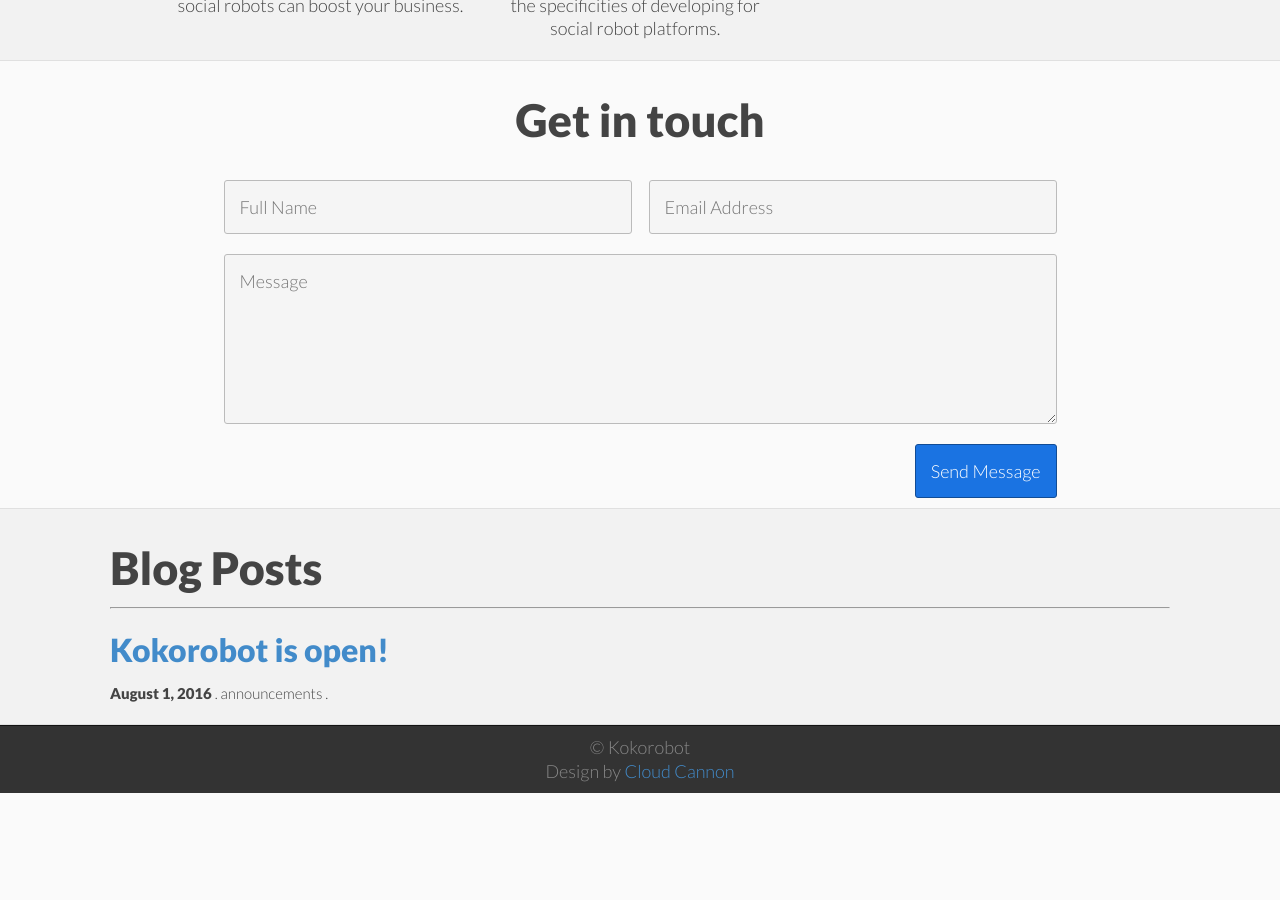
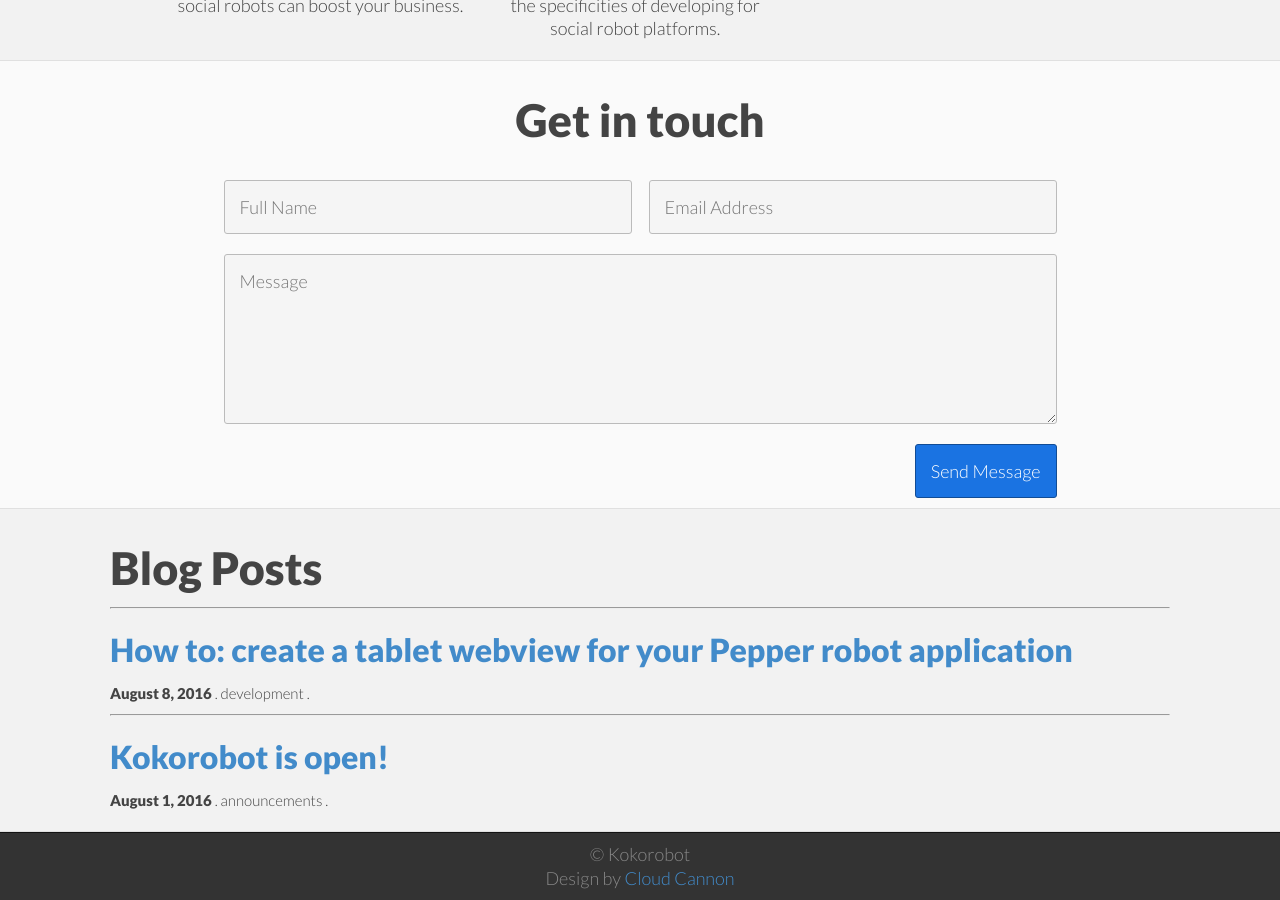
Before and after one commit to kokorobot/kokorobot.github.io, a Jekyll site: the page built from index.html, in a window 1280 px wide and 900 px high, scrolled down 709 px. Built offline with Jekyll 4.4.1, drawn with Linux system fonts in a browser that asks for light colours; before the commit the page ends 1502 px from its top, so only the background shows below that; part of the change alters nothing that is shown.

Commit message:
finished tablet sample post

````diff
--- a/_posts/2016-08-08-how-to-use-pepper-tablet.md
+++ b/_posts/2016-08-08-how-to-use-pepper-tablet.md
@@ -1,21 +1,22 @@
 ---
 layout: post
-published: false
+title: "How to: create a tablet webview for your Pepper robot application"
 date: 2016-08-08 09:00
 category: development
-meta: ""
+meta: "Learn how to use Pepper's tablet in your robot application for NaoqiOS 2.4"
 ---
 
-The whole project is on Github -> link
-this sample works on Pepper but not Nao. Nao uses an older version of JS SDK. Nao apps will still work on Pepper (deprecation)
+Here is a tutorial on the basics of creating an HTML5 webview to display on the tablet for your Pepper application.
+
+All the code is on [Github](https://github.com/kokorobot/pepper_samples).
 
 ## Setting up your projects
 
-Create app. Basic Manifest settings.
+Create your app, open your app *properties* choose a Project Name, then save your project. Now reopen *properties*, and choose the uuid you like for your project. You can also check other settings, especially the robot requirements (Pepper Y20) and Software version (2.4 and up).
 
-Create HTML folder. Put index.html in html folder.
+Now create a folder called `html`. It has to be that name, and in lowercase. When you upload your app to your robot, NaoqiOS will check for this folder and serve it with its NGinx server.
 
-Download and put needed libraries in project folder. As much and possible, don't rely on Tablet wifi, which is not always available for some obscure reason. (see troubleshooting). For example I often include jquery in my projects in the js folder.
+Download and put needed libraries in project folder (see troubleshooting). For example I often include jquery in my projects in the js folder.
 
 Also, add your javascript file as js/script.js, and stylesheet as css/style.css.
 
@@ -41,7 +42,7 @@ Then from Python, for example in a Choregraphe box, do:
 
 ```Python
 # method 1: use loadApplication
-uid = self.getPackageUid()
+uid = self.packageUid()
 self.session().service('ALTabletService').loadApplication(uid)
 
 # method2: use loadUrl
@@ -50,7 +51,7 @@ self.session().service('ALTabletService').loadApplication(uid)
 #self.session().service('ALTabletService').loadUrl(url)
 
 # at this point, the page is still hidden by default tablet screen
-self.session().service('ALTabletService).showWebview()
+self.session().service('ALTabletService').showWebview()
 ```
 
 Note that `self.getPackageUid()` is a method accessible only from Choregraphe boxes.
@@ -94,6 +95,52 @@ function sayHelloWorld() {
 }
 ```
 
+## Control the tablet from your robot
+
+To change elements on the tablet from the robot application, the best way is to use events or signals. The javascript SDK only handles *signals*. *Events* were the base of an older API but are still very present in most official APIs.
+
+Both are used in similar ways: when something happens, or a value is changed, callbacks are notified.
+
+To react to an event in javascript, you need to first obtain a signal version of this event, and then connect a callback to the signal. Leaving the button callback from the previous section, the signal subscription looks like this:
+
+```javascript
+// keeping a pointer to the session is very useful!
+var session;
+
+try {
+  QiSession( function (s) {
+    console.log('connected!');
+    session = s;
+    // now that we are connected, we can use the buttons on the page
+    $('button').prop('disabled', false);
+    s.service('ALMemory').then(function (memory) {
+      memory.subscriber('TouchChanged').then(function (subscriber) {
+        subscriber.signal.connect(changeTitle);
+      });
+    });
+  });
+} catch (err) {
+  console.log("Error when initializing QiSession: " + err.message);
+  console.log("Make sure you load this page from the robots server.")
+}
+
+function changeTitle(data) {
+  $('h1').text('Message received!')
+}
+
+// say Hello ...
+```
+
+The whole javascript is available [here](https://github.com/kokorobot/pepper_samples/blob/master/tablet_sample/html/js/script.js).
+
+From there, you can create a tablet application that connects to your application and interact with the user and the robot easily.
+
 ## Troubleshooting
 
-Dynamic info taken from the web will work better if you download them through robot and then serve them via robot to tablet.
+Can't load jQuery or elements from the web? When you connect your robot to the wifi, the tablet connects as well. But I found out that often, the tablet is not actually connected to the wifi and so my apps couldn't load jQuery for example. Overall, I install every javascript library into my app folder, and uses the main robot CPU to connect to the internet.
+
+The tablet will retrieve info from the web by going through the robot's connection. It is more stable that way.
+
+Another point: you can use your PC tools to debug your tablet app! From a PC on the same wifi network, connect to `http://<YOUR-ROBOT-IP>/apps/<app-uui>/index.html` to load your web page. You will be prompted for a username and password. The username is `nao` and the password is the one you chose when you first booted up your Pepper.
+
+Don't forget to check the code on [Github](https://github.com/kokorobot/pepper_samples).
````
